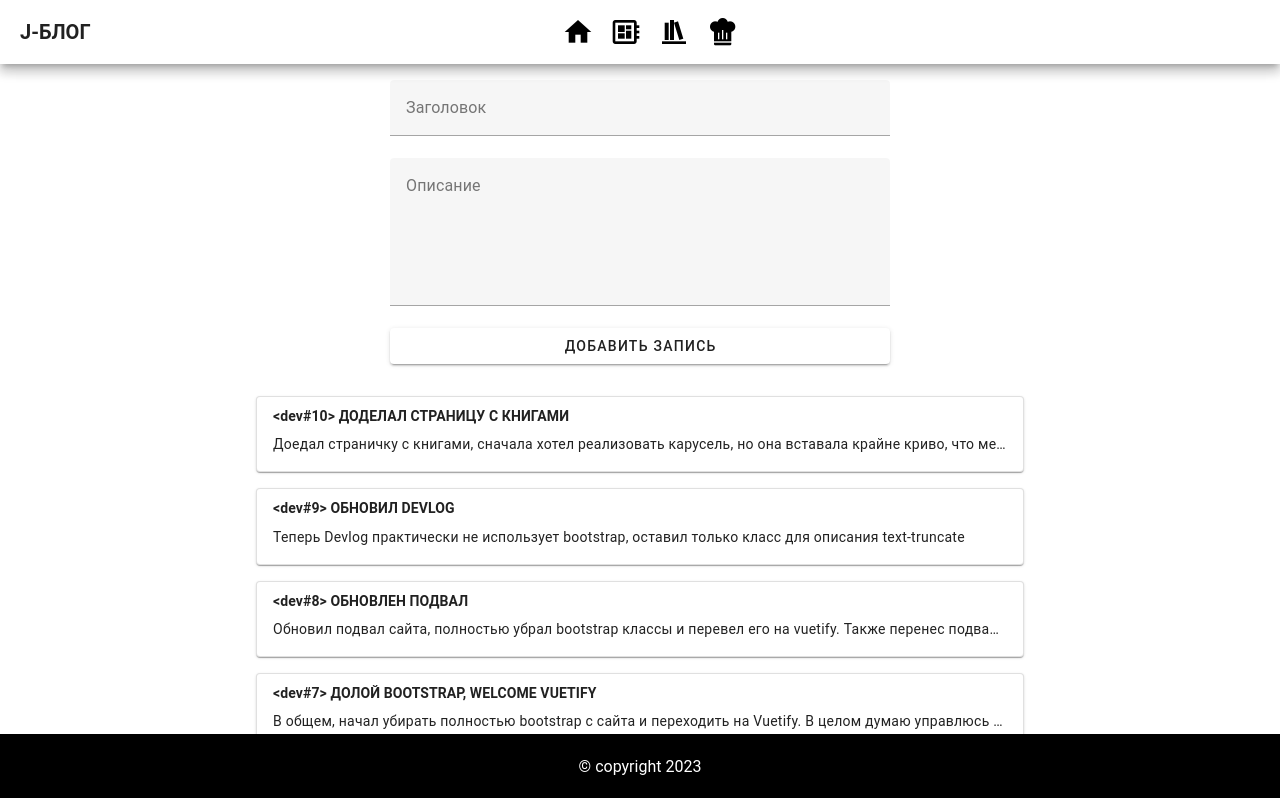
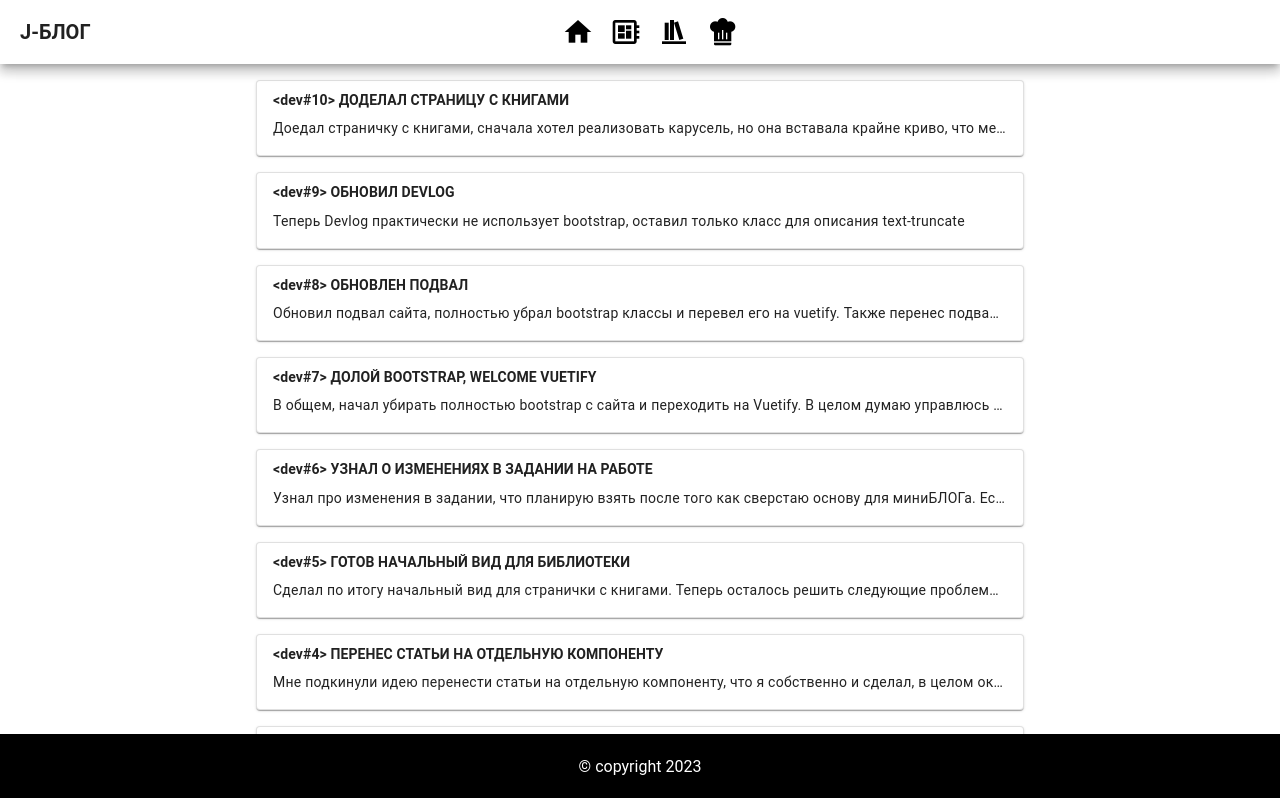
Before and after one commit to Potapov-AA/J-BLOG, a Vue app: page /devlog in a window 1280 px wide. Shown: the top 798 px of the page. Built offline with nearby package versions, Linux system fonts and the light colour scheme.

Commit message:
Убрал форму для добавления новых записей

```diff
--- a/src/views/Devlog.vue
+++ b/src/views/Devlog.vue
@@ -14,30 +14,6 @@ function addArticel() {
 
 <template>
   <div class="center">
-    <v-sheet width="500" class="mx-auto mb-8">
-      <v-form @submit.prevent>
-        <v-text-field
-          id="devlog-title"
-          v-model="title"
-          :rules="titleRules"
-          label="Заголовок"
-        ></v-text-field>
-        <v-textarea
-          id="devlog-description"
-          v-model="description"
-          :rules="descriptionRules"
-          label="Описание"
-        ></v-textarea>
-        <v-btn
-          type="submit"
-          block
-          density="default"
-          @click="addArticel"
-          >Добавить запись</v-btn
-        >
-      </v-form>
-    </v-sheet>
-
     <div v-for="articel in devlog.articels.length" v-bind:key="articel.id">
       <ArticleComponent :id="articel - 1" />
     </div>
```
